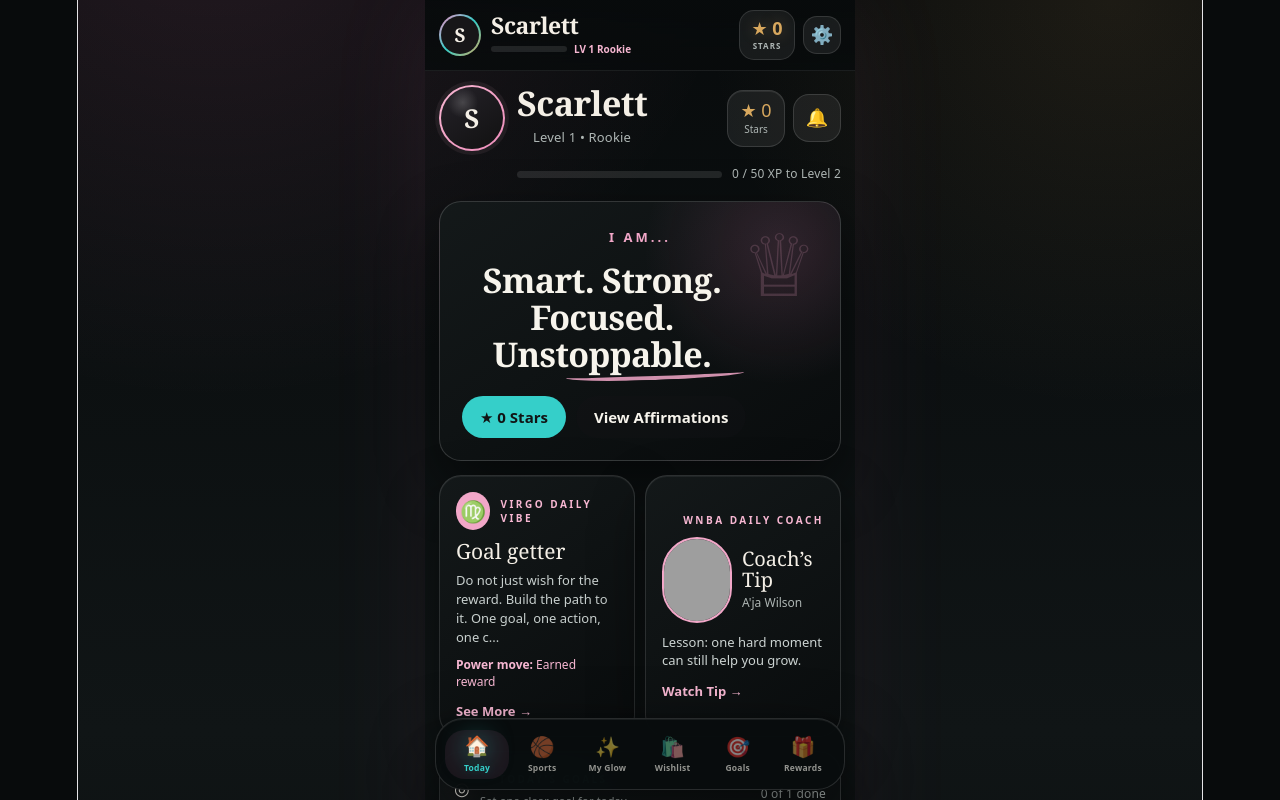
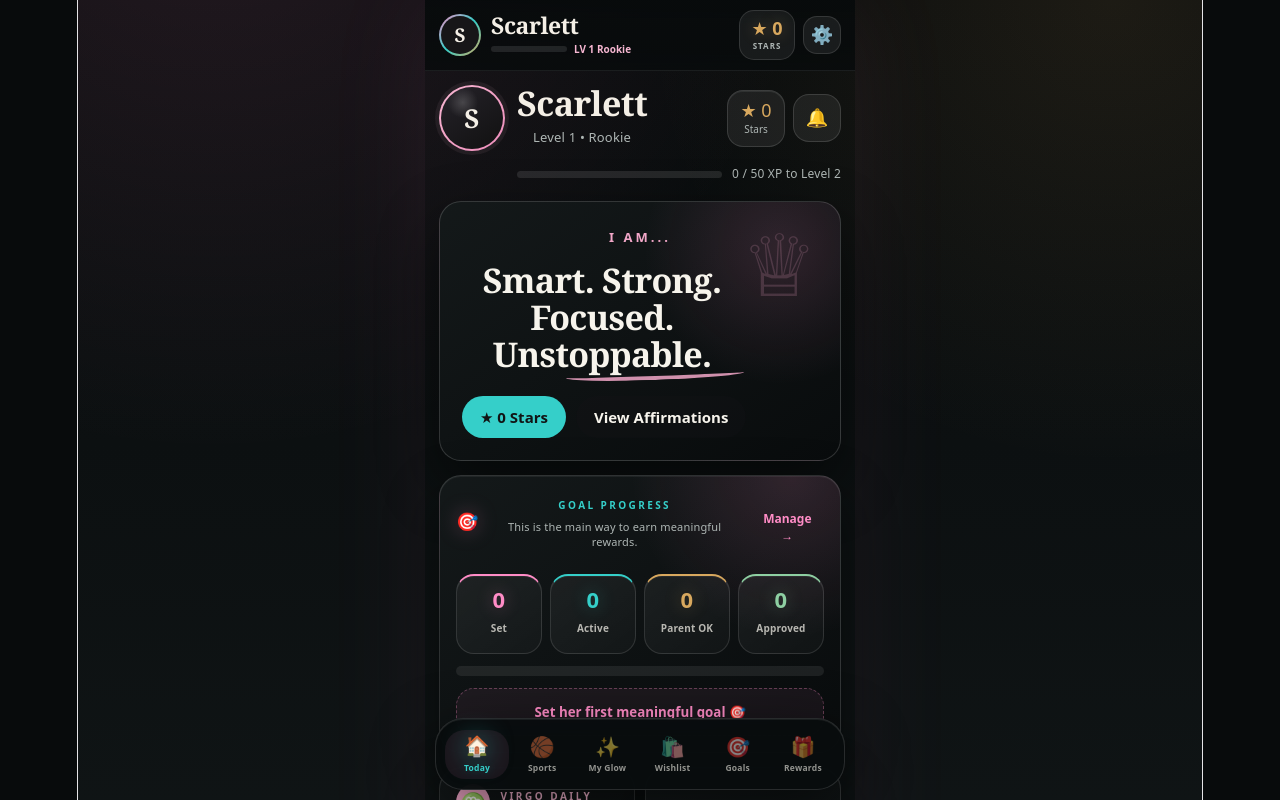
Before and after one commit to cdebacamatt/Scarlett-Tracker, a React (Vite) app: page / in a window 1280 px wide. Shown: the top 800 px of the page. Built offline with nearby package versions, Linux system fonts and the light colour scheme; grey boxes are pictures that could not be loaded.

Commit message:
Update App.jsx

```diff
--- a/src/App.jsx
+++ b/src/App.jsx
@@ -922,7 +922,8 @@ export default function ScarlettTracker(){
   const approveGoal=async id=>{
     let shouldReward=false;
     const ng=goals.map(g=>{if(g.id!==id)return g;shouldReward=!g.parentApproved;return {...g,done:true,submitted:true,parentApproved:true,approvedDate:toShort(todayISO())};});
-    await saveGoals(ng,stars);
+    // Parent-approved goals are the main reward engine.
+    await saveGoals(ng,shouldReward?stars+5:stars);
   };
   const requestReward=async item=>{
     const existing=claimFor(item);
@@ -949,7 +950,15 @@ export default function ScarlettTracker(){
     const allDone=habits.length>0&&done===habits.length;
     const horoscope=getDailyHoroscope(profile);
     const wnbaCoach=getDailyWnbaCoach();
-    const todayGoals=safeObjects(goals).filter(g=>!g.archived).slice(0,3);
+    const allGoals=safeObjects(goals).filter(g=>!g.archived);
+    const activeGoals=allGoals.filter(g=>!g.done);
+    const waitingGoals=allGoals.filter(g=>g.done&&!g.parentApproved);
+    const approvedGoals=allGoals.filter(g=>g.parentApproved);
+    const goalDoneCount=allGoals.filter(g=>g.done).length;
+    const goalProgressPct=allGoals.length?Math.round((goalDoneCount/allGoals.length)*100):0;
+    const todayGoals=[...activeGoals,...waitingGoals,...approvedGoals].slice(0,3);
+    const nextImportantGoal=activeGoals[0]||waitingGoals[0]||approvedGoals[0]||null;
+    const connectedReward=nextImportantGoal?safeObjects(shoeWish).find(w=>w.goalId===nextImportantGoal.id):null;
     const previewRewards=safeObjects(shoeWish).slice(0,3);
     const addQuest=async()=>{
       const label=newQuest.trim();
@@ -970,7 +979,7 @@ export default function ScarlettTracker(){
       {name:"Nike Backpack",cost:"400 pts",img:REWARD_THUMBS.backpack}
     ];
     const rewardTiles=previewRewards.length?previewRewards.map(x=>({name:x.name,cost:x.goalId?"Goal reward":`${rewardCost(x)} token${rewardCost(x)===1?"":"s"}`,img:x.image||x.photo||x.img||""})):starterRewards;
-    const goalRows=todayGoals.length?todayGoals.map((g,i)=>({type:"goal",id:g.id,title:g.title||g.goal||"Goal",sub:g.category?`${String(g.category).replace(/^./,m=>m.toUpperCase())} goal`:"Goal",done:!!g.parentApproved,progress:g.done?100:g.submitted?75:35,e:g.category==="school"?"📖":g.category==="health"?"💗":g.category==="future"?"🚀":"👟"})):habits.slice(0,3).map(h=>({type:"habit",id:h.id,title:h.label,sub:"Daily quest",done:!!checks[h.id],progress:checks[h.id]?100:0,e:h.e||"⭐"}));
+    const goalRows=todayGoals.length?todayGoals.map((g,i)=>({type:"goal",id:g.id,title:g.text||g.title||g.goal||"Goal",sub:g.parentApproved?"Approved goal":g.done?"Waiting for parent approval":g.category?`${String(g.category).replace(/^./,m=>m.toUpperCase())} goal`:"Goal",done:!!g.parentApproved,progress:g.parentApproved?100:g.done?85:g.submitted?65:35,e:g.category==="school"?"📖":g.category==="health"?"💗":g.category==="future"?"🚀":g.category==="character"?"⭐":"🏀"})):habits.slice(0,3).map(h=>({type:"habit",id:h.id,title:h.label,sub:"Daily quest",done:!!checks[h.id],progress:checks[h.id]?100:0,e:h.e||"⭐"}));
     return <div>
       <div style={{...cs,padding:0,background:"transparent",border:"none",boxShadow:"none",overflow:"visible",marginBottom:14}}>
         <div style={{display:"flex",alignItems:"center",justifyContent:"space-between",gap:12,marginBottom:10}}>
@@ -1014,6 +1023,31 @@ export default function ScarlettTracker(){
             <input value={vitals.mantra||""} onChange={e=>setVitals(p=>({...p,mantra:e.target.value}))} placeholder="I am..." style={{...INP,background:"rgba(255,255,255,.055)",border:"1px solid rgba(255,255,255,.14)",color:C.text,fontWeight:850}}/>
           </div>}
         </div>
+      </div>
+
+      <div style={{...cs,background:"radial-gradient(circle at 88% 0%,rgba(255,140,198,.14),transparent 36%),linear-gradient(145deg,rgba(20,25,26,.98),rgba(9,12,13,.99))",border:"1px solid rgba(255,255,255,.14)",padding:16}}>
+        <div style={{display:"flex",alignItems:"center",justifyContent:"space-between",gap:10,marginBottom:12}}>
+          <CH e="🎯" title="Goal Progress" sub="This is the main way to earn meaningful rewards."/>
+          <button onClick={()=>setTab("goals")} style={{border:"none",background:"transparent",color:C.pink,fontWeight:950,cursor:"pointer",fontFamily:"system-ui",fontSize:12}}>Manage →</button>
+        </div>
+        <div style={{display:"grid",gridTemplateColumns:"repeat(4,1fr)",gap:8,marginBottom:12}}>
+          <SBox value={allGoals.length} label="Set" color={C.pink}/>
+          <SBox value={activeGoals.length} label="Active" color={C.teal}/>
+          <SBox value={waitingGoals.length} label="Parent OK" color={C.gold}/>
+          <SBox value={approvedGoals.length} label="Approved" color={C.green}/>
+        </div>
+        <div style={{height:10,background:"rgba(255,255,255,.08)",borderRadius:99,overflow:"hidden",marginBottom:12}}>
+          <div style={{height:"100%",width:`${goalProgressPct}%`,background:`linear-gradient(90deg,${C.pink},${C.teal},${C.gold})`,borderRadius:99,transition:"width .35s ease"}}/>
+        </div>
+        {nextImportantGoal?<button onClick={()=>setTab("goals")} style={{width:"100%",display:"grid",gridTemplateColumns:"42px 1fr auto",gap:10,alignItems:"center",padding:12,borderRadius:18,border:`1px solid ${C.pink}44`,background:`linear-gradient(145deg,${C.pink}14,rgba(255,255,255,.035))`,color:C.text,cursor:"pointer",fontFamily:"system-ui",textAlign:"left"}}>
+          <div style={{width:38,height:38,borderRadius:14,display:"flex",alignItems:"center",justifyContent:"center",background:`${C.pink}20`,fontSize:19}}>🎯</div>
+          <div style={{minWidth:0}}>
+            <div style={{fontSize:12,color:C.pink,fontWeight:950,letterSpacing:"1px",textTransform:"uppercase"}}>{nextImportantGoal.parentApproved?"Recently approved":nextImportantGoal.done?"Needs parent approval":"Next goal to attack"}</div>
+            <div style={{fontFamily:"Georgia,serif",fontSize:17,lineHeight:1.12,color:C.cream,whiteSpace:"nowrap",overflow:"hidden",textOverflow:"ellipsis"}}>{nextImportantGoal.text||nextImportantGoal.title||"Goal"}</div>
+            <div style={{fontSize:11,color:C.muted,marginTop:3}}>{connectedReward?`Reward path: ${connectedReward.name}`:"Connect this goal to a wishlist reward when ready."}</div>
+          </div>
+          <div style={{fontSize:18,color:C.pink}}>→</div>
+        </button>:<button onClick={()=>setTab("goals")} style={{width:"100%",padding:14,borderRadius:18,border:`1px dashed ${C.pink}55`,background:`${C.pink}10`,color:C.pink,fontWeight:950,cursor:"pointer",fontFamily:"system-ui"}}>Set her first meaningful goal 🎯</button>}
       </div>
 
       <div style={{display:"grid",gridTemplateColumns:"1fr 1fr",gap:10,marginBottom:14}}>
@@ -1075,7 +1109,7 @@ export default function ScarlettTracker(){
           <input value={newQuest} onChange={e=>setNewQuest(e.target.value)} onKeyDown={e=>{if(e.key==="Enter")addQuest();}} placeholder="Quick daily quest..." style={{...INP,flex:1,background:"rgba(255,255,255,.045)"}}/>
           <button onClick={addQuest} style={{width:70,borderRadius:16,border:"none",background:C.gold,color:C.text,fontWeight:950,cursor:"pointer",fontFamily:"system-ui"}}>Add</button>
         </div>
-        <button onClick={()=>setTab("goals")} style={{width:"100%",border:"none",borderRadius:14,padding:13,marginTop:9,background:`linear-gradient(135deg,${C.mauve},${C.rose})`,color:C.white,fontWeight:850,fontSize:15,cursor:"pointer",fontFamily:"system-ui"}}>＋ Add a Goal</button>
+        <button onClick={()=>setTab("goals")} style={{width:"100%",border:"none",borderRadius:14,padding:13,marginTop:9,background:`linear-gradient(135deg,${C.mauve},${C.rose})`,color:C.white,fontWeight:850,fontSize:15,cursor:"pointer",fontFamily:"system-ui"}}>＋ Add a Meaningful Goal</button>
       </div>
 
       <div style={{...cs,background:"linear-gradient(145deg,rgba(20,25,26,.96),rgba(10,13,14,.99))",color:C.text,border:"1px solid rgba(255,255,255,.12)",padding:14}}>
@@ -1307,17 +1341,18 @@ export default function ScarlettTracker(){
       }
       const entry={id:uid(),...base};
       const ng=[entry,...games].slice(0,100);await saveBball(ng,skills);
-      const earn=(gf.result==="Win"?5:2)+(pts>=15?4:pts>=10?2:pts>=5?1:0)+(gf.effort>=4?1:0)+(ni("stl")>=3?1:0);
+      // Sports tracking earns light encouragement only. Major rewards come from completed goals.
+      const earn=1+(gf.effort>=4?1:0);
       await addStars(earn);
       resetGameForm();
     };
     const logPractice=async()=>{
       const entry={id:uid(),date:toShort(todayISO()),dateISO:todayISO(),type:pf.type,duration:pf.duration,effort:pf.effort,note:pf.note};
       const np=[entry,...practices].slice(0,100);await savePrax(np);
-      await addStars(pf.effort>=4?4:3);
+      await addStars(1);
       setPf({type:"Team Practice",duration:"",effort:0,note:""});
     };
-    const adjSkill=async(skill,delta)=>{const nv=Math.min(100,Math.max(0,(skills[skill]||0)+delta));const nsk={...skills,[skill]:nv};await saveBball(games,nsk);if(delta>0)await addStars(1);};
+    const adjSkill=async(skill,delta)=>{const nv=Math.min(100,Math.max(0,(skills[skill]||0)+delta));const nsk={...skills,[skill]:nv};await saveBball(games,nsk);};
     const wins=games.filter(g=>g.result==="Win").length;
     const s=k=>games.reduce((a,g)=>a+(g[k]||0),0);
     const a=k=>games.length?(s(k)/games.length).toFixed(1):"—";
@@ -1618,7 +1653,7 @@ export default function ScarlettTracker(){
     const[sf,setSf]=useState({bed:"21:00",wake:"06:30",quality:0});
     const calcH=(b,w)=>{try{const[bh,bm]=b.split(":").map(Number),[wh,wm]=w.split(":").map(Number);let m=(wh*60+wm)-(bh*60+bm);if(m<0)m+=1440;return Math.round(m/60*10)/10;}catch{return 0;}};
     const hoursNow=calcH(sf.bed,sf.wake);
-    const addSleep=async()=>{if(!sf.quality)return;const entry={id:uid(),date:toShort(todayISO()),dateISO:todayISO(),bedtime:sf.bed,waketime:sf.wake,hours:hoursNow,quality:sf.quality};await saveSleep([entry,...sleepEntries].slice(0,90));await addStars(hoursNow>=9?3:2);setSf({bed:"21:00",wake:"06:30",quality:0});};
+    const addSleep=async()=>{if(!sf.quality)return;const entry={id:uid(),date:toShort(todayISO()),dateISO:todayISO(),bedtime:sf.bed,waketime:sf.wake,hours:hoursNow,quality:sf.quality};await saveSleep([entry,...sleepEntries].slice(0,90));await addStars(1);setSf({bed:"21:00",wake:"06:30",quality:0});};
 
     const STYLE_MOODS=[
       {id:"sporty",e:"🏀",label:"Sporty"},
@@ -1636,7 +1671,7 @@ export default function ScarlettTracker(){
       if(!stf.outfit&&!stf.hair&&!stf.shoes&&!stf.accessories&&!stf.trend&&!stf.notes)return;
       const entry={id:uid(),date:toShort(todayISO()),dateISO:todayISO(),...stf};
       await saveStyle([entry,...styleLog].slice(0,40),shoeWish);
-      await addStars(3);
+      await addStars(1);
       setStf({type:"Game Day",outfit:"",hair:"",shoes:"",accessories:"",trend:"",styleMood:"",vibe:0,notes:""});
     };
     const avgSleep=sleepEntries.length?avgArr(sleepEntries.slice(0,7).map(e=>e.hours)).toFixed(1):"—";
@@ -1856,7 +1891,6 @@ export default function ScarlettTracker(){
       };
       stores.forEach(shop=>{item[`${shop}Url`]=shopUrl(shop,name);});
       await saveStyle(styleLog,[item,...cleanWish].slice(0,60));
-      await addStars(1);
       setWf({name:"",category:"auto",why:"",priority:"Dream 🌟",goalId:""});
     };
 
@@ -1866,7 +1900,6 @@ export default function ScarlettTracker(){
       const next={id:uid(),priority:"Dream 🌟",goalId:"",cost:3,storeList:stores,...item,category,search:item.search||item.name};
       stores.forEach(shop=>{next[`${shop}Url`]=next[`${shop}Url`]||shopUrl(shop,next.search||next.name);});
       await saveStyle(styleLog,[next,...cleanWish].slice(0,60));
-      await addStars(1);
     };
 
     const requestItem=async item=>{
@@ -2042,7 +2075,20 @@ export default function ScarlettTracker(){
     };
     const startEdit=g=>{setEditingGoalId(g.id);setGf({text:g.text||"",category:g.category||"basketball",targetDate:g.targetDate||addDays(7),why:g.why||"",steps:g.steps||""});};
     const cancelEdit=()=>{setEditingGoalId(null);setGf(emptyGoal());};
-    const toggleGoal=async id=>{const ng=goals.map(g=>{if(g.id!==id)return g;const completing=!g.done;if(completing){setBurst(id);setTimeout(()=>setBurst(null),2200);return{...g,done:true,submitted:true,parentApproved:false,completedDate:toShort(todayISO())};}return{...g,done:false,submitted:false,parentApproved:false,completedDate:"",approvedDate:""};});await saveGoals(ng);};
+    const toggleGoal=async id=>{
+      let earned=0;
+      const ng=goals.map(g=>{
+        if(g.id!==id)return g;
+        const completing=!g.done;
+        if(completing){
+          setBurst(id);setTimeout(()=>setBurst(null),2200);
+          earned=5;
+          return{...g,done:true,submitted:true,parentApproved:false,completedDate:toShort(todayISO())};
+        }
+        return{...g,done:false,submitted:false,parentApproved:false,completedDate:"",approvedDate:""};
+      });
+      await saveGoals(ng,stars+earned);
+    };
     const removeGoal=async id=>{await saveGoals(goals.filter(g=>g.id!==id));};
     const selectedCat=CAT[gf.category]||CAT.basketball;
 
@@ -2172,7 +2218,7 @@ export default function ScarlettTracker(){
         ]}
       />
       <div style={{...cs,background:"radial-gradient(ellipse at 80% 0%,rgba(255,215,0,.22),transparent 45%),linear-gradient(145deg,rgba(34,32,35,.96),rgba(12,12,14,.99))",borderTop:`3px solid ${C.gold}`}}>
-        <CH e="🎁" title="Reward Shop" sub="Wishlist rewards unlock only after real goals are approved."/>
+        <CH e="🎁" title="Reward Shop" sub="Big wishlist rewards are earned through approved goals first. Sports stats can help, but goal follow-through is the main path."/>
         <div style={{display:"grid",gridTemplateColumns:"repeat(3,1fr)",gap:8,marginBottom:12}}>
           <SBox value={approvedGoalCount} label="Approved Goals" color={C.green}/>
           <SBox value={spentRewardTokens} label="Tokens Used" color={C.purple}/>
```
